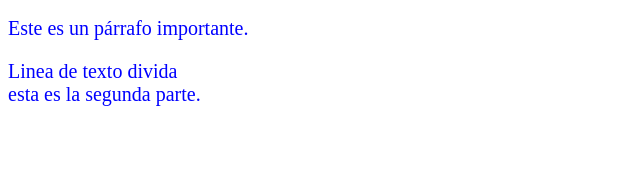
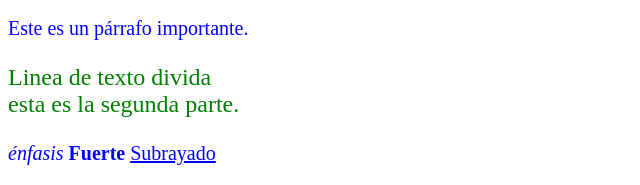
Before and after one commit to Seb-RM/HTML---Complete-Guide-to-HTML-for-Beginners, a plain HTML site: page index.html in a window 1280 px wide. Shown: the part 681-866 px from the top of the page, without its empty margins (0-640 px from the left). Before the commit the page ends 807 px from the top, so only its background shows below. Drawn offline with Linux system fonts and the light colour scheme.

Commit message:
formato de texto

```diff
--- a/index.html
+++ b/index.html
@@ -23,6 +23,7 @@
     <img src="" width="200px" height="300px" alt="">
     <p>Segundo párrafo de texto.</p>
     <p title="important note">Este es un párrafo importante.</p>
-    <p>Linea de texto divida <br>esta es la segunda parte.</p>
+    <p style="color: green; font-size: 24px;">Linea de texto divida <br>esta es la segunda parte.</p>
+    <p><em>énfasis</em> <strong>Fuerte</strong> <u>Subrayado</u></p>
 </body>
 </html>
```
